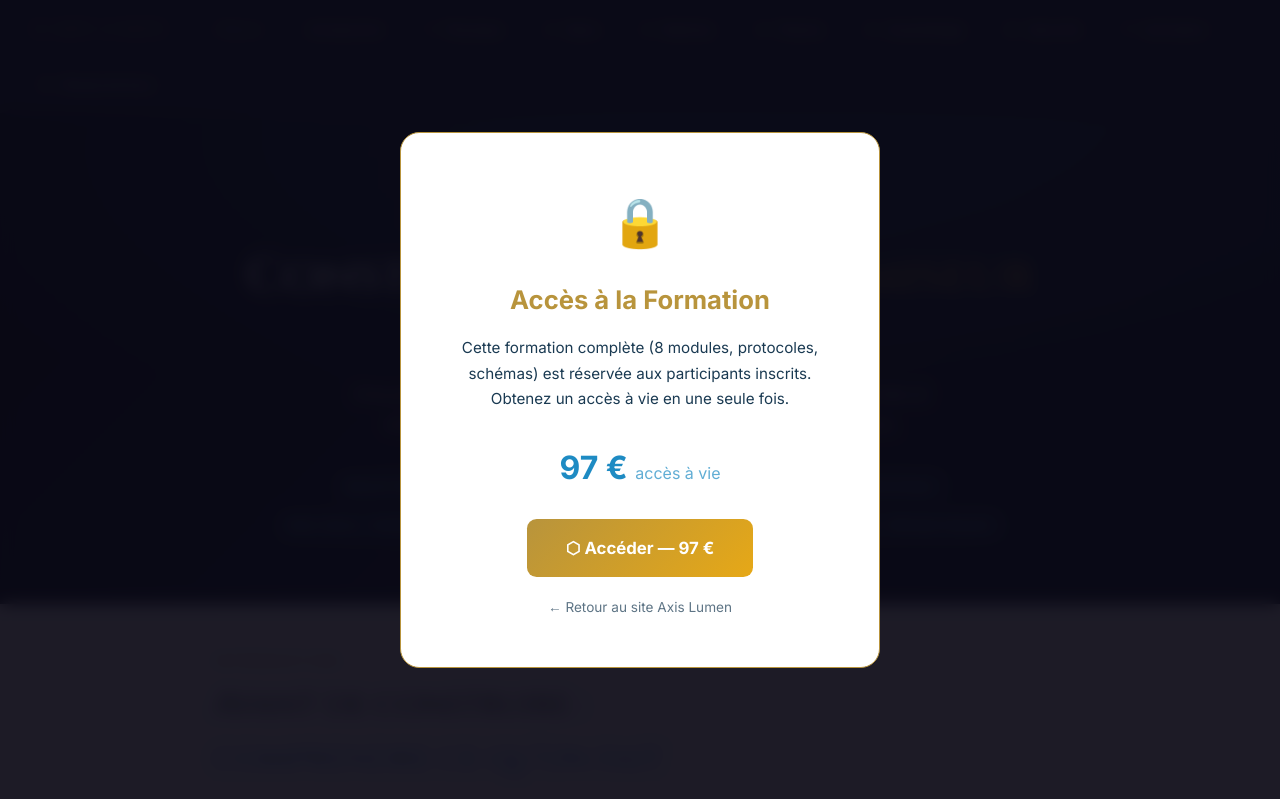
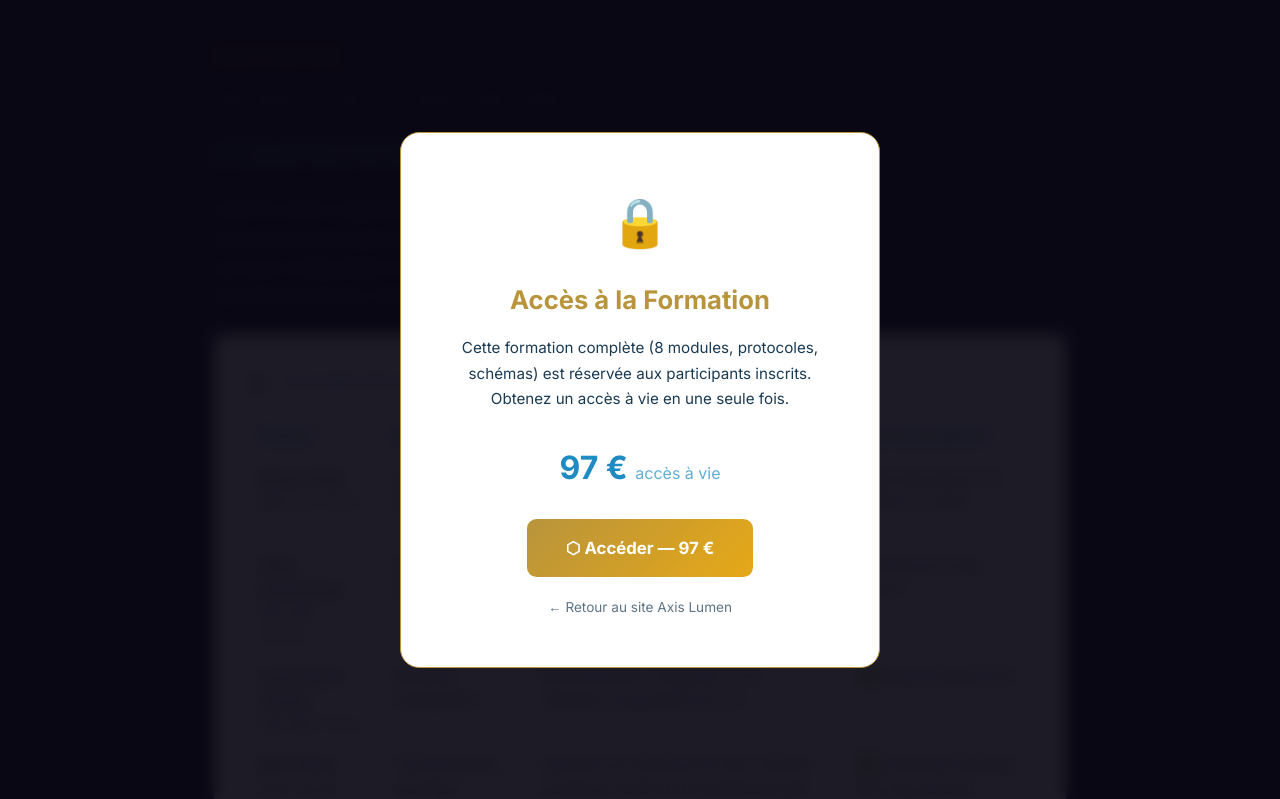
Before and after one commit to ennealove/biodynamiseur-plasma, a plain HTML site: page formation-magrav-plasma.html in a window 1280 px wide. Shown: the top 799 px of the page. Drawn offline with Linux system fonts and the light colour scheme.

Commit message:
Formation : verrou renforcé — contenu masqué réellement, accès uniquement après paiement
- lockFormation() masque nav, footer, sections et progress bar
- body.background forcé en sombre, overflow:hidden
- Activation automatique si URL contient ?access=paid (redirect Stripe)
- grantFormationAccess() recharge la page après écriture du token

Co-Authored-By: Claude Sonnet 4.6 <noreply@anthropic.com>

```diff
--- a/formation-magrav-plasma.html
+++ b/formation-magrav-plasma.html
@@ -985,26 +985,46 @@ window.addEventListener('scroll',function(){
 });
 
 // --- Contrôle d'accès formation ---
-// Mettre BETA_OPEN = false quand Stripe est activé
-var BETA_OPEN = false;
+var BETA_OPEN = false; // true = accès libre bêta | false = paywall actif
 var ACCESS_KEY = 'axl_formation_v1';
 
 function checkFormationAccess() {
-  if (BETA_OPEN) return; // Phase bêta ouverte : accès libre
+  if (BETA_OPEN) return;
   var token = localStorage.getItem(ACCESS_KEY);
-  if (!token || token.indexOf('paid_') !== 0) {
-    document.getElementById('formation-lock').style.display = 'flex';
-    document.body.style.overflow = 'hidden';
-  }
+  var valid = token && token.indexOf('paid_') === 0;
+  if (!valid) lockFormation();
 }
 
-// Fonction appelée par Stripe après paiement réussi
-// Utilisation : grantFormationAccess() depuis la page de succès Stripe
+function lockFormation() {
+  // Masquer tout le contenu réel
+  document.getElementById('pb').style.display = 'none';
+  var nav = document.querySelector('nav.nav');
+  if (nav) nav.style.display = 'none';
+  var footer = document.querySelector('footer');
+  if (footer) footer.style.display = 'none';
+  // Masquer toutes les sections du cours
+  document.querySelectorAll('section, .hero, [id^="module"], [id="intro"]').forEach(function(el) {
+    el.style.display = 'none';
+  });
+  // Afficher le verrou
+  var lock = document.getElementById('formation-lock');
+  lock.style.display = 'flex';
+  document.body.style.overflow = 'hidden';
+  document.body.style.background = '#0a0814';
+}
+
+// Appelée depuis la page de succès Stripe : ?access=paid
 function grantFormationAccess() {
   localStorage.setItem(ACCESS_KEY, 'paid_' + Date.now());
-  document.getElementById('formation-lock').style.display = 'none';
-  document.body.style.overflow = '';
+  window.location.reload();
 }
+
+// Activation automatique si Stripe redirige avec ?access=paid
+(function() {
+  if (window.location.search.indexOf('access=paid') !== -1) {
+    grantFormationAccess();
+  }
+})();
 
 checkFormationAccess();
 </script>
```
